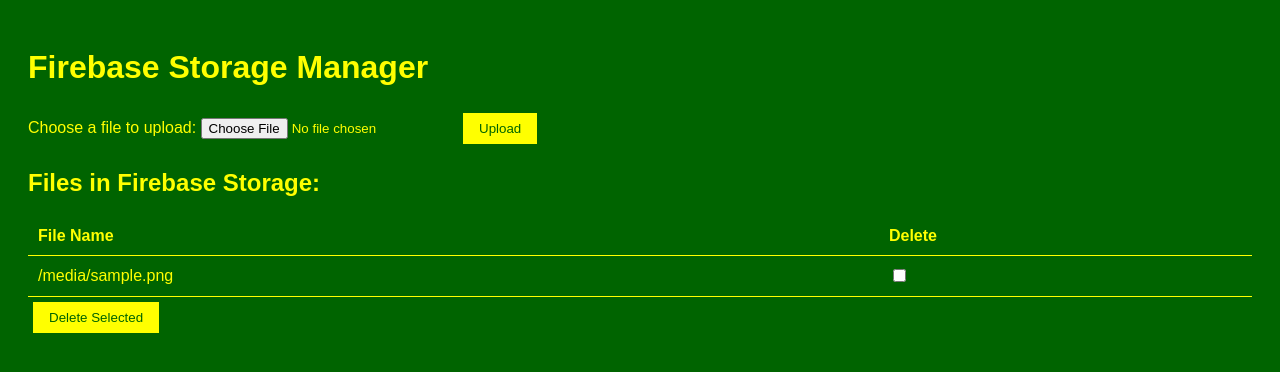
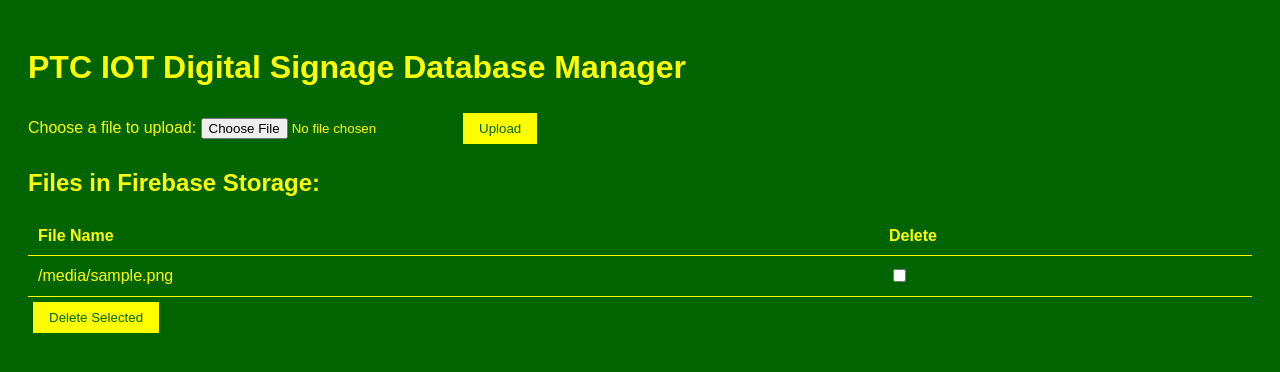
Before and after one commit to karlc2/PTC-IOT-Digital-Signage-Database, a Flask app: template templates/index.html in a window 1280 px wide. Shown: the top 372 px of the page. Run offline with Flask 3, Linux system fonts and the light colour scheme; the template is opened without the code that fills it: most values are stand-ins (such as "Sample title", 1, 10 or a date in 2020).

Commit message:
Update index.html

```diff
--- a/templates/index.html
+++ b/templates/index.html
@@ -37,7 +37,7 @@
     </style>
 </head>
 <body>
-    <h1>Firebase Storage Manager</h1>
+    <h1>PTC IOT Digital Signage Database Manager</h1>
 
     <form action="/upload" method="post" enctype="multipart/form-data">
         <label for="file">Choose a file to upload:</label>
```
